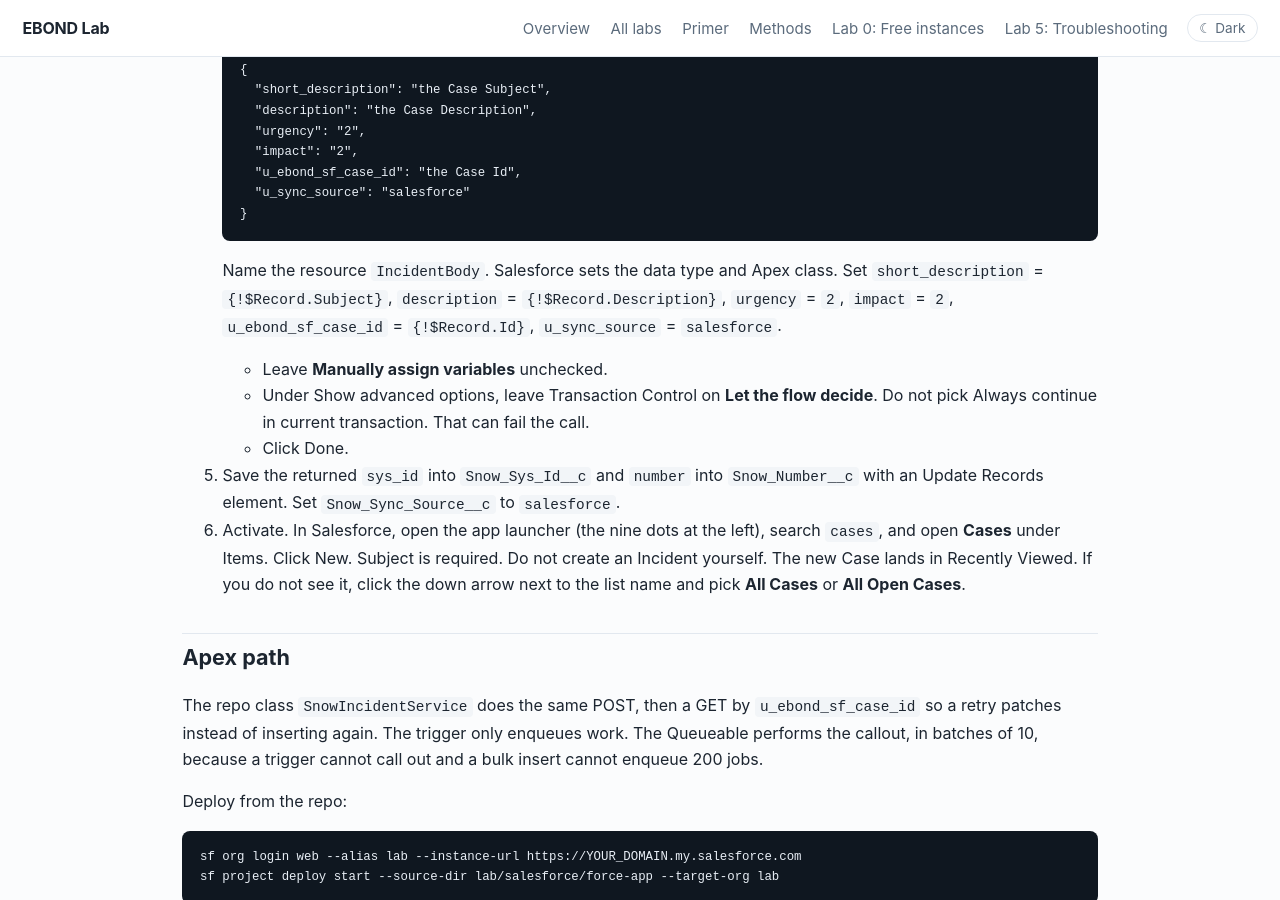
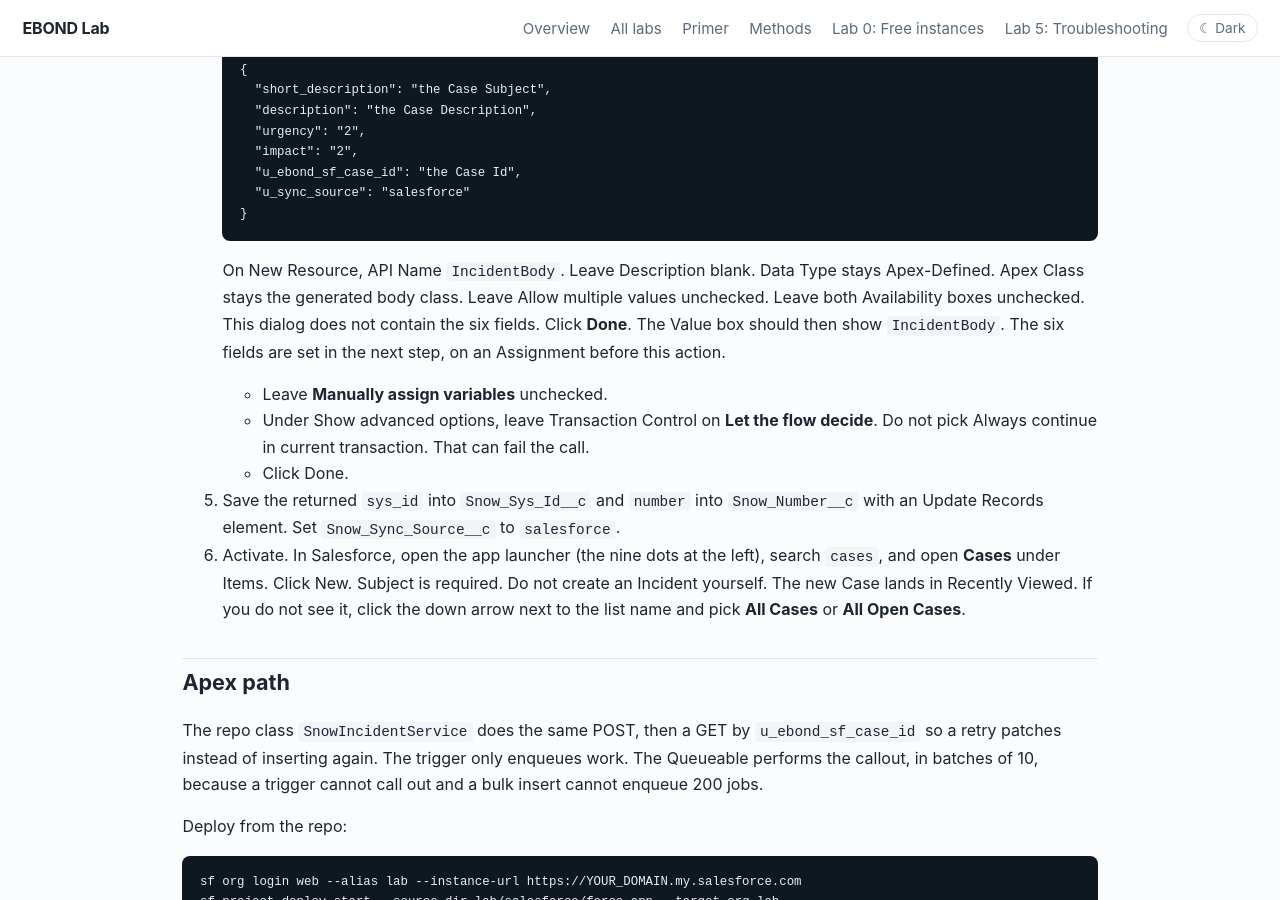
Before and after one commit to eltonaguiar/EBOND_ServiceNowSalesforce, a Jekyll site: the page built from site/labs/02-salesforce-to-snow.md, in a window 1280 px wide and 900 px high, scrolled down 8443 px. Built offline with Jekyll 4.4.1, drawn with Linux system fonts in a browser that asks for light colours.

Commit message:
Match the New Resource dialog and say the fields come after Done.

````diff
--- a/site/labs/02-salesforce-to-snow.md
+++ b/site/labs/02-salesforce-to-snow.md
@@ -275,7 +275,7 @@ Use this only if you picked Flow above.
    }
    ```
 
-   Name the resource `IncidentBody`. Salesforce sets the data type and Apex class. Set `short_description` = `{!$Record.Subject}`, `description` = `{!$Record.Description}`, `urgency` = `2`, `impact` = `2`, `u_ebond_sf_case_id` = `{!$Record.Id}`, `u_sync_source` = `salesforce`.
+   On New Resource, API Name `IncidentBody`. Leave Description blank. Data Type stays Apex-Defined. Apex Class stays the generated body class. Leave Allow multiple values unchecked. Leave both Availability boxes unchecked. This dialog does not contain the six fields. Click **Done**. The Value box should then show `IncidentBody`. The six fields are set in the next step, on an Assignment before this action.
    - Leave **Manually assign variables** unchecked.
    - Under Show advanced options, leave Transaction Control on **Let the flow decide**. Do not pick Always continue in current transaction. That can fail the call.
    - Click Done.
````
